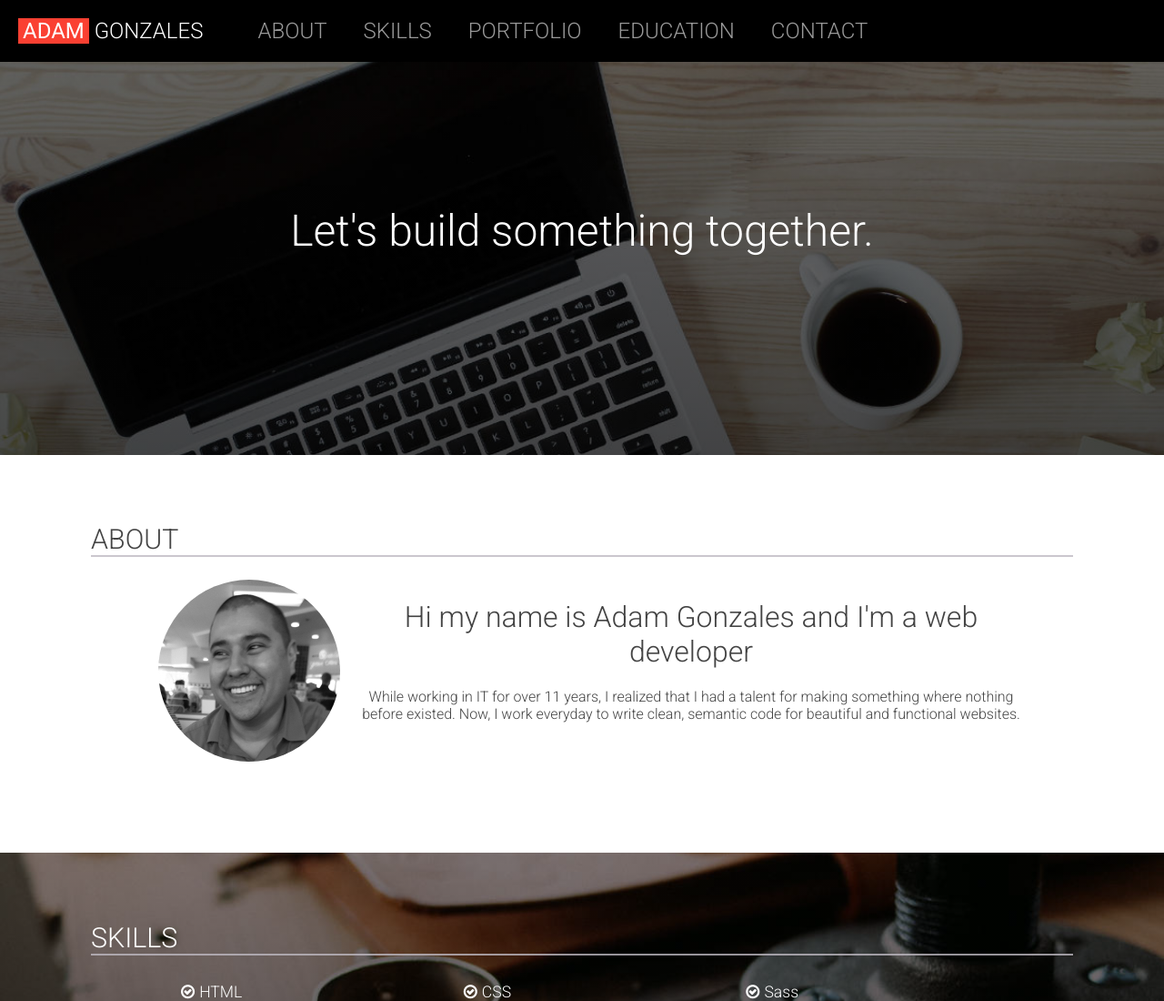
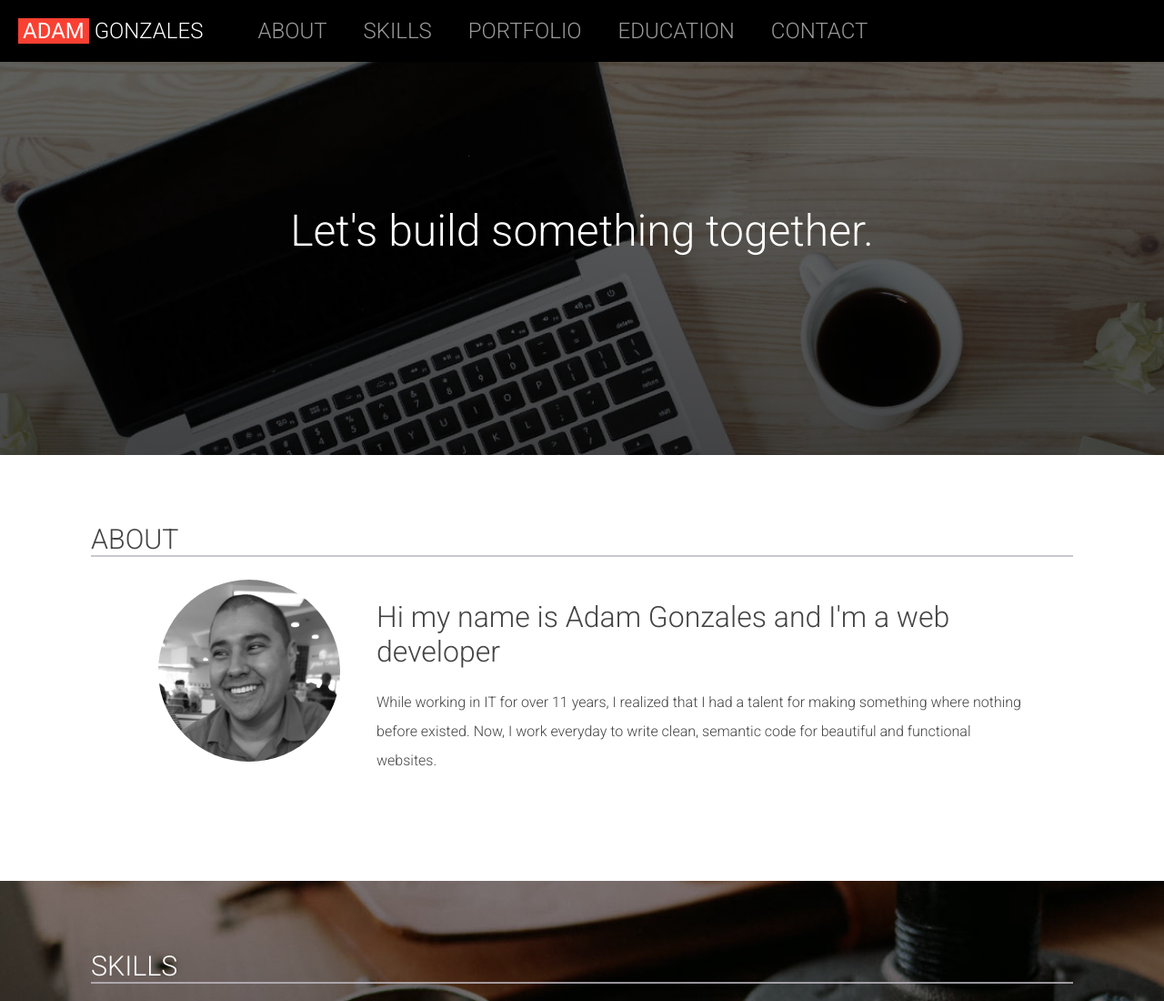
Before and after one commit to adamgonzls/personal-sitev2, a website: page index.html in a window 1280 px wide. Shown: the top 1100 px of the page at 91% size. Drawn offline with nearby package versions, Linux system fonts and the light colour scheme.

Commit message:
Fix edits for .facts spacing and media queries

```diff
--- a/sass/_layout.scss
+++ b/sass/_layout.scss
@@ -251,8 +251,9 @@ a {
 		justify-content: center;
 		text-align: center;
 
-		@include wider-than(500px) {
+		@include wider-than(600px) {
 			display: flex;
+			text-align: left;
 		}
 
 		img {
@@ -260,16 +261,19 @@ a {
 			margin: 0 auto;
 			border-radius: 50%;
 
+			// @include wider-than(500px) {
+			// 	margin-left: 20px;
+			// 	margin-right: 20px;
+			// }
+
 			@include wider-than(600px) {
-				margin: 0 20px;
+				margin-left: 20px;
+				margin-right: 40px;
 			}
 		}
 
-		h1,
 		p {
-			@include wider-than(500px) {
-				width: 100%;
-			}
+			line-height: 2;
 		}
 	}
 }
```
Also changed, not shown: css/styles.css.
